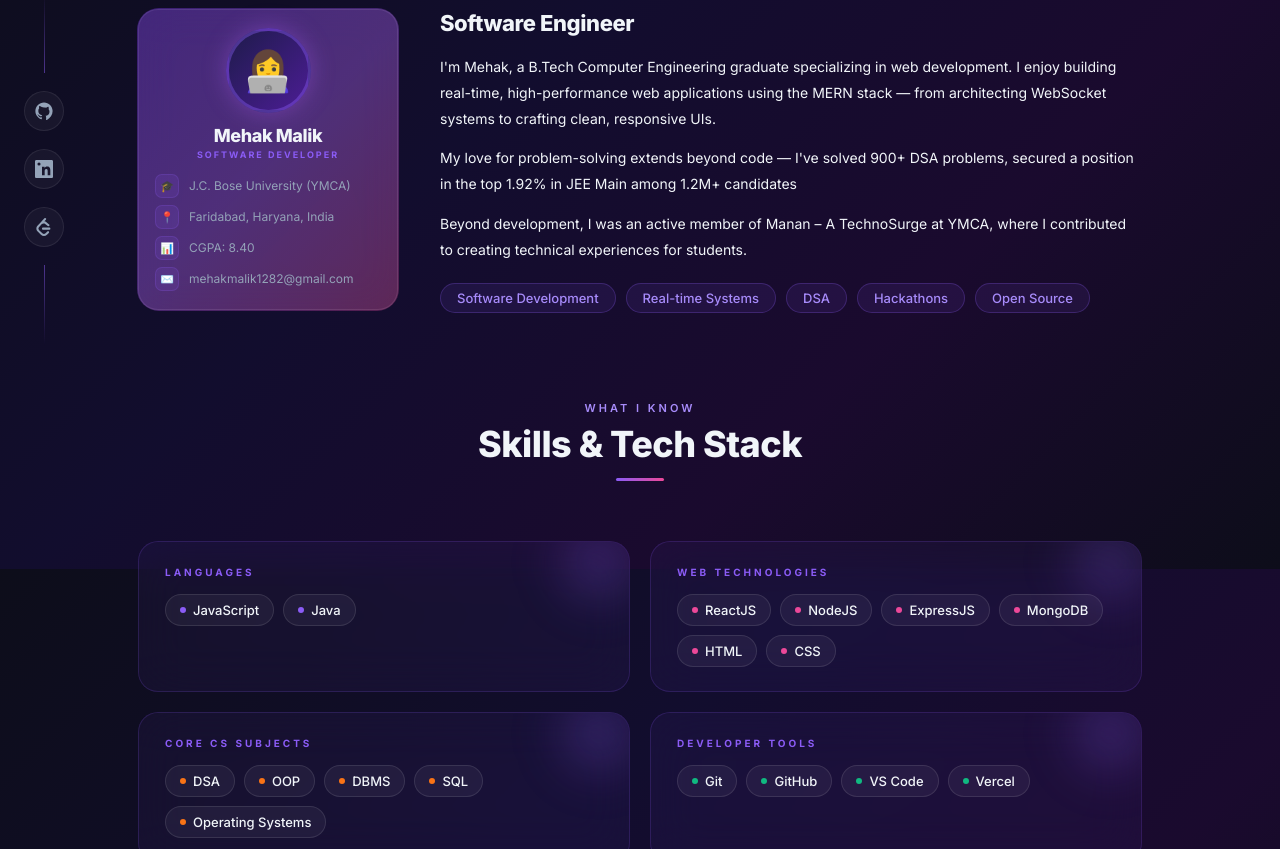
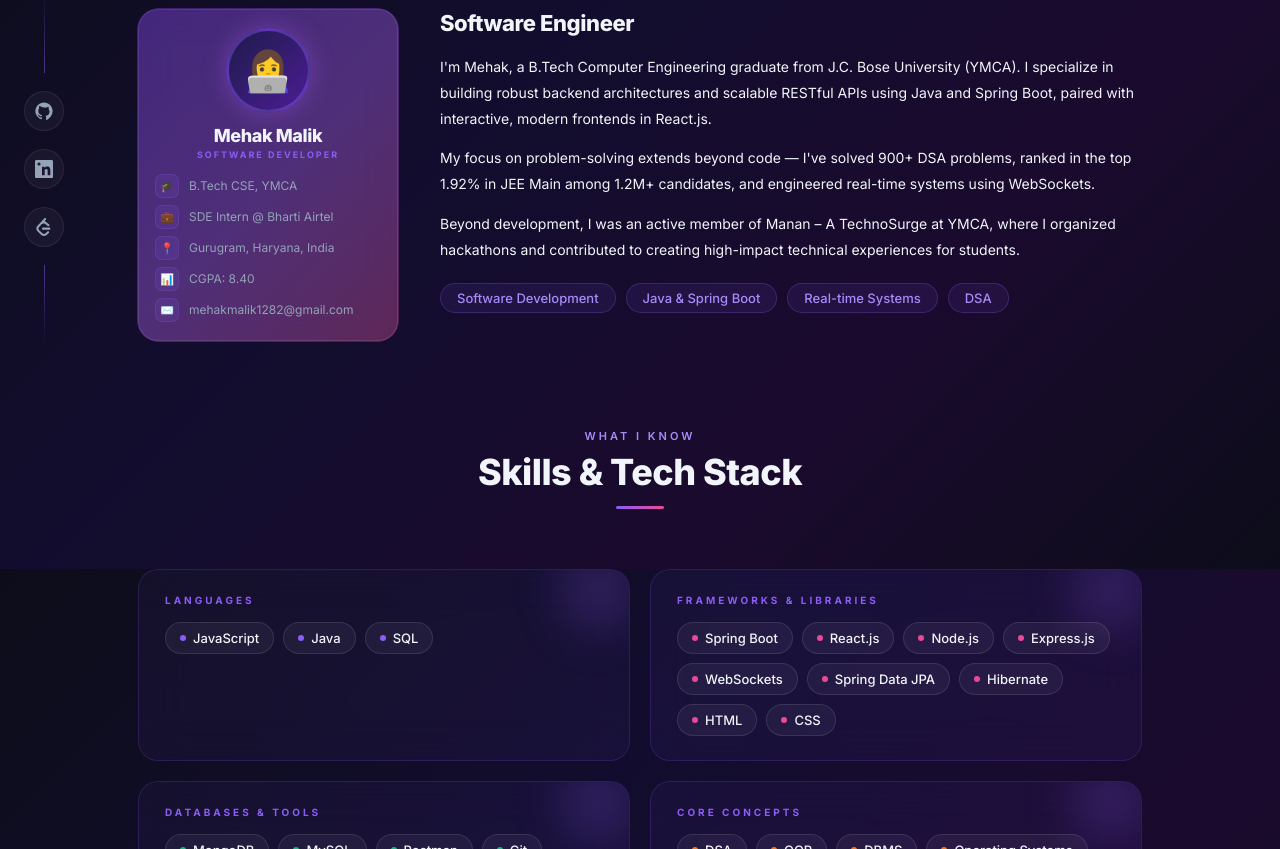
Before and after one commit to mmalik2004/My-Portfolio, a React (Vite) app: page /about in a window 1280 px wide. Shown: the part 231-1080 px from the top of the page. Built offline with nearby package versions, Linux system fonts and the light colour scheme.

Commit message:
Revise skills and bio in About.jsx
Updated skill groups and personal information in About page.

```diff
--- a/src/pages/About.jsx
+++ b/src/pages/About.jsx
@@ -6,23 +6,24 @@
   {
     title: 'Languages',
     color: '#8b5cf6',
-    skills: ['JavaScript', 'Java'],
+    skills: ['JavaScript', 'Java','SQL'],
   },
   {
-    title: 'Web Technologies',
+    title: 'Frameworks & Libraries',
     color: '#ec4899',
-    skills: ['ReactJS', 'NodeJS', 'ExpressJS', 'MongoDB', 'HTML', 'CSS'],
+    skills: ['Spring Boot','React.js', 'Node.js', 'Express.js','WebSockets','Spring Data JPA', 'Hibernate', 'HTML', 'CSS'],
   },
   {
-    title: 'Core CS Subjects',
-    color: '#f97316',
-    skills: ['DSA', 'OOP', 'DBMS', 'SQL', 'Operating Systems'],
+    title: 'Databases & Tools',
+    color: '#10b981',
+    skills: ['MongoDB', 'MySQL', 'Postman', 'Git', 'GitHub', 'Vercel'],
   },
   {
-    title: 'Developer Tools',
-    color: '#10b981',
-    skills: ['Git', 'GitHub', 'VS Code', 'Vercel'],
-  },
+    title: 'Core Concepts',
+    color: '#f97316',
+    skills: ['DSA', 'OOP', 'DBMS', 'Operating Systems','REST APIs'],
+  }
+
 ];
 
 /* ── Staggered reveal delay helper ── */
@@ -62,8 +63,9 @@
 
             <div className="about-info-list">
               {[
-                { icon: '🎓', text: 'J.C. Bose University (YMCA)' },
-                { icon: '📍', text: 'Faridabad, Haryana, India'       },
+                { icon: '🎓', text: 'B.Tech CSE, YMCA' },
+                { icon: '💼', text: 'SDE Intern @ Bharti Airtel'},
+                { icon: '📍', text: 'Gurugram, Haryana, India' },
                 { icon: '📊', text: 'CGPA: 8.40'                   },
                 { icon: '✉️', text: 'mehakmalik1282@gmail.com' }
               ].map(({ icon, text }) => (
@@ -80,20 +82,22 @@
             <h3>Software Engineer </h3>
 
             <p>
-              I'm Mehak, a B.Tech Computer Engineering graduate specializing in web development. I enjoy building real-time, high-performance web applications using the MERN stack — from architecting WebSocket systems to crafting clean, responsive UIs.
+             I'm Mehak, a B.Tech Computer Engineering graduate from J.C. Bose University (YMCA).
+              I specialize in building robust backend architectures and scalable RESTful APIs using Java and Spring Boot, paired with interactive, modern frontends in React.js.
             </p>
 
             <p>
-              My love for problem-solving extends beyond code — I've solved 900+ DSA problems,
-              secured a position in the top 1.92% in JEE Main among 1.2M+ candidates
+             My focus on problem-solving extends beyond code — I've solved 900+ DSA problems,
+              ranked in the top 1.92% in JEE Main among 1.2M+ candidates, and engineered real-time systems using WebSockets.
             </p>
 
             <p>
-              Beyond development, I was an active member of Manan – A TechnoSurge at YMCA, where I contributed to creating technical experiences for students.
+              Beyond development, I was an active member of Manan – A TechnoSurge at YMCA,
+              where I organized hackathons and contributed to creating high-impact technical experiences for students.
             </p>
 
             <div className="tag-row">
-              {['Software Development', 'Real-time Systems', 'DSA', 'Hackathons', 'Open Source'].map((t) => (
+              {['Software Development', 'Java & Spring Boot' , 'Real-time Systems', 'DSA'].map((t) => (
                 <span key={t} className="tag-pill">{t}</span>
               ))}
             </div>
```
